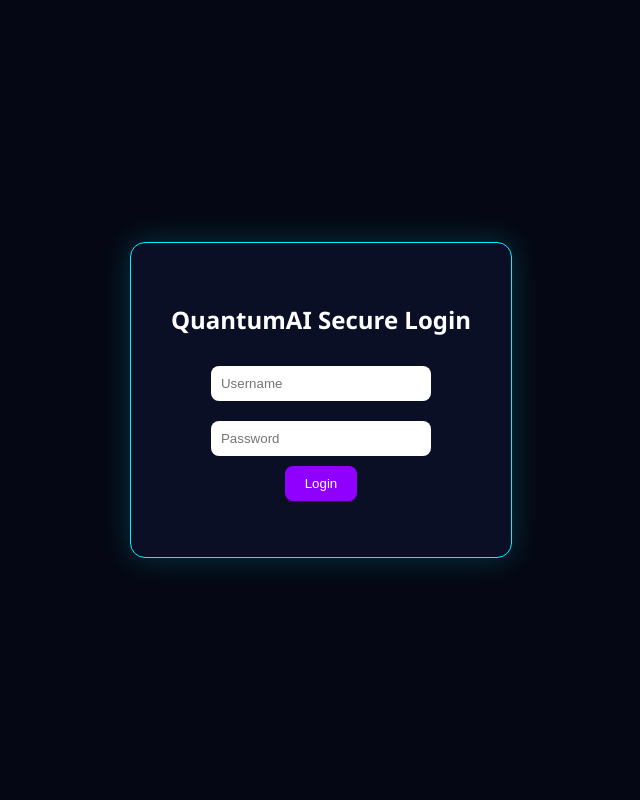
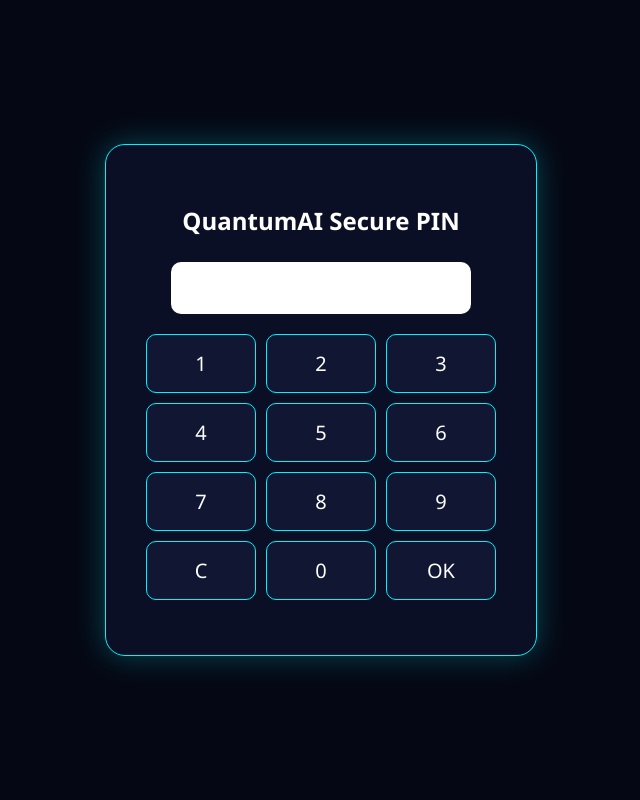
Before and after one commit to dadanrukanda89-lab/QuantumAI, a Flask app: page / in a window 1280 px wide. Shown: the whole page, without its empty margins (319-959 px from the left). Run offline with Flask 3, Linux system fonts and the light colour scheme.

Commit message:
Update index.html

```diff
--- a/templates/index.html
+++ b/templates/index.html
@@ -2,171 +2,123 @@
 <html>
 <head>
 <meta charset="UTF-8">
-<title>QuantumAI Secure</title>
-<script src="https://cdn.jsdelivr.net/npm/chart.js"></script>
+<meta name="viewport" content="width=device-width, initial-scale=1.0">
+<title>QuantumAI PIN Access</title>
 
 <style>
-body{margin:0;font-family:Segoe UI;background:#050814;color:white}
-.hidden{display:none}
-.login-screen{
-height:100vh;display:flex;justify-content:center;align-items:center;
+body{
+margin:0;
+font-family:Segoe UI;
 background:#050814;
+color:white;
+display:flex;
+justify-content:center;
+align-items:center;
+height:100vh;
 }
-.login-box{
-background:#0a0f25;padding:40px;border-radius:15px;
-border:1px solid #00f2ff;text-align:center;
-box-shadow:0 0 30px #00f2ff33;
+
+.pin-box{
+background:#0a0f25;
+padding:40px;
+border-radius:20px;
+border:1px solid #00f2ff;
+text-align:center;
+box-shadow:0 0 30px #00f2ff44;
+width:90%;
+max-width:350px;
 }
-input{
-padding:10px;margin:10px;width:200px;border-radius:8px;border:none;
+
+h2{margin-bottom:25px}
+
+.pin-input{
+font-size:28px;
+text-align:center;
+letter-spacing:15px;
+padding:10px;
+width:80%;
+border:none;
+border-radius:10px;
+margin-bottom:20px;
 }
-button{
-padding:10px 20px;background:#8f00ff;border:none;color:white;
-border-radius:8px;cursor:pointer;
+
+.keypad{
+display:grid;
+grid-template-columns:repeat(3,1fr);
+gap:10px;
 }
-.header{
-display:flex;justify-content:space-between;
-padding:15px;background:#0a0f25;border-bottom:1px solid #00f2ff;
+
+.key{
+padding:15px;
+font-size:20px;
+background:#111733;
+border:1px solid #00f2ff;
+border-radius:10px;
+cursor:pointer;
 }
-.grid{
-display:grid;grid-template-columns:repeat(auto-fit,minmax(280px,1fr));
-gap:20px;padding:20px;
+
+.key:active{
+background:#8f00ff;
 }
-.card{
-background:#111733;padding:20px;border-radius:15px;
-border:1px solid #00f2ff;position:relative;
+
+.error{
+color:#ff0055;
+margin-top:15px;
 }
-.zoom-btn{
-position:absolute;top:10px;right:10px;
-background:#8f00ff;border:none;padding:5px 10px;color:white;
-border-radius:6px;cursor:pointer;
-}
-.card.zoomed{
-position:fixed;top:5%;left:5%;width:90%;height:85%;
-z-index:999;background:#111733;overflow:auto;
-}
-.green{color:#00ff88}
-.red{color:#ff0055}
 </style>
 </head>
 <body>
 
-<!-- LOGIN SCREEN -->
-<div id="loginScreen" class="login-screen">
-<div class="login-box">
-<h2>QuantumAI Secure Login</h2>
-<input type="text" id="username" placeholder="Username"><br>
-<input type="password" id="password" placeholder="Password"><br>
-<button onclick="login()">Login</button>
-<p id="loginMsg" style="color:red"></p>
-</div>
+<div class="pin-box">
+<h2>QuantumAI Secure PIN</h2>
+
+<input type="password" id="pin" maxlength="4" class="pin-input" readonly>
+
+<div class="keypad">
+<div class="key" onclick="addPin(1)">1</div>
+<div class="key" onclick="addPin(2)">2</div>
+<div class="key" onclick="addPin(3)">3</div>
+<div class="key" onclick="addPin(4)">4</div>
+<div class="key" onclick="addPin(5)">5</div>
+<div class="key" onclick="addPin(6)">6</div>
+<div class="key" onclick="addPin(7)">7</div>
+<div class="key" onclick="addPin(8)">8</div>
+<div class="key" onclick="addPin(9)">9</div>
+<div class="key" onclick="clearPin()">C</div>
+<div class="key" onclick="addPin(0)">0</div>
+<div class="key" onclick="submitPin()">OK</div>
 </div>
 
-<!-- DASHBOARD -->
-<div id="dashboard" class="hidden">
+<div id="errorMsg" class="error"></div>
 
-<div class="header">
-<div>drukanda</div>
-<div>QuantumAI v6 Secure</div>
-<div><button onclick="logout()">Logout</button></div>
-</div>
-
-<div class="grid">
-
-<div class="card">
-<button class="zoom-btn" onclick="zoomCard(this)">Zoom</button>
-<h3>AI Signal</h3>
-<div id="signal">WAITING</div>
-<button onclick="generateSignal()">Generate</button>
-</div>
-
-<div class="card">
-<button class="zoom-btn" onclick="zoomCard(this)">Zoom</button>
-<h3>Chart</h3>
-<canvas id="chart"></canvas>
-</div>
-
-</div>
 </div>
 
 <script>
 
-/* ========= SECURITY LAYER ========= */
+const CORRECT_PIN = "2026"; // GANTI PIN DI SINI
+let inputPin = "";
 
-const USER_HASH = btoa("admin123"); // demo hashed password
-let sessionToken=null;
-let sessionTimeout=null;
-
-function login(){
-let u=document.getElementById("username").value;
-let p=btoa(document.getElementById("password").value);
-
-if(u==="admin" && p===USER_HASH){
-    sessionToken=generateToken();
-    document.getElementById("loginScreen").classList.add("hidden");
-    document.getElementById("dashboard").classList.remove("hidden");
-    startSessionTimer();
-}else{
-    document.getElementById("loginMsg").innerText="Invalid login!";
+function addPin(num){
+if(inputPin.length < 4){
+inputPin += num;
+document.getElementById("pin").value = "*".repeat(inputPin.length);
 }
 }
 
-function logout(){
-sessionToken=null;
-location.reload();
+function clearPin(){
+inputPin="";
+document.getElementById("pin").value="";
 }
 
-function generateToken(){
-return Math.random().toString(36).substring(2);
+function submitPin(){
+if(inputPin === CORRECT_PIN){
+window.location.href="dashboard.html"; // arahkan ke dashboard
+}else{
+document.getElementById("errorMsg").innerText="PIN Salah!";
+clearPin();
+}
 }
 
-function startSessionTimer(){
-sessionTimeout=setTimeout(()=>{
-    alert("Session expired!");
-    logout();
-},300000); // 5 menit auto logout
-}
+</script>
 
-/* Disable basic inspect */
-document.addEventListener("contextmenu", e => e.preventDefault());
-document.onkeydown = function(e) {
-if (e.keyCode == 123) return false;
-if (e.ctrlKey && e.shiftKey && e.keyCode == 'I'.charCodeAt(0)) return false;
-}
-
-/* ========= DASHBOARD ENGINE ========= */
-
-function zoomCard(btn){
-btn.parentElement.classList.toggle("zoomed");
-}
-
-function generateSignal(){
-if(!sessionToken) return alert("Unauthorized");
-const s=["BUY","SELL","HOLD"];
-document.getElementById("signal").innerText=
-s[Math.floor(Math.random()*3)];
-}
-
-/* Chart */
-const ctx=document.getElementById('chart').getContext('2d');
-let price=100;
-const chart=new Chart(ctx,{
-type:'line',
-data:{labels:[],datasets:[{data:[],borderColor:'#00f2ff'}]},
-options:{animation:false}
-});
-setInterval(()=>{
-if(!sessionToken) return;
-price+=(Math.random()-0.5)*2;
-chart.data.labels.push('');
-chart.data.datasets[0].data.push(price);
-if(chart.data.labels.length>20){
-chart.data.labels.shift();
-chart.data.datasets[0].data.shift();
-}
-chart.update();
-},1000);
-
-</script>
 </body>
 </html>
```
